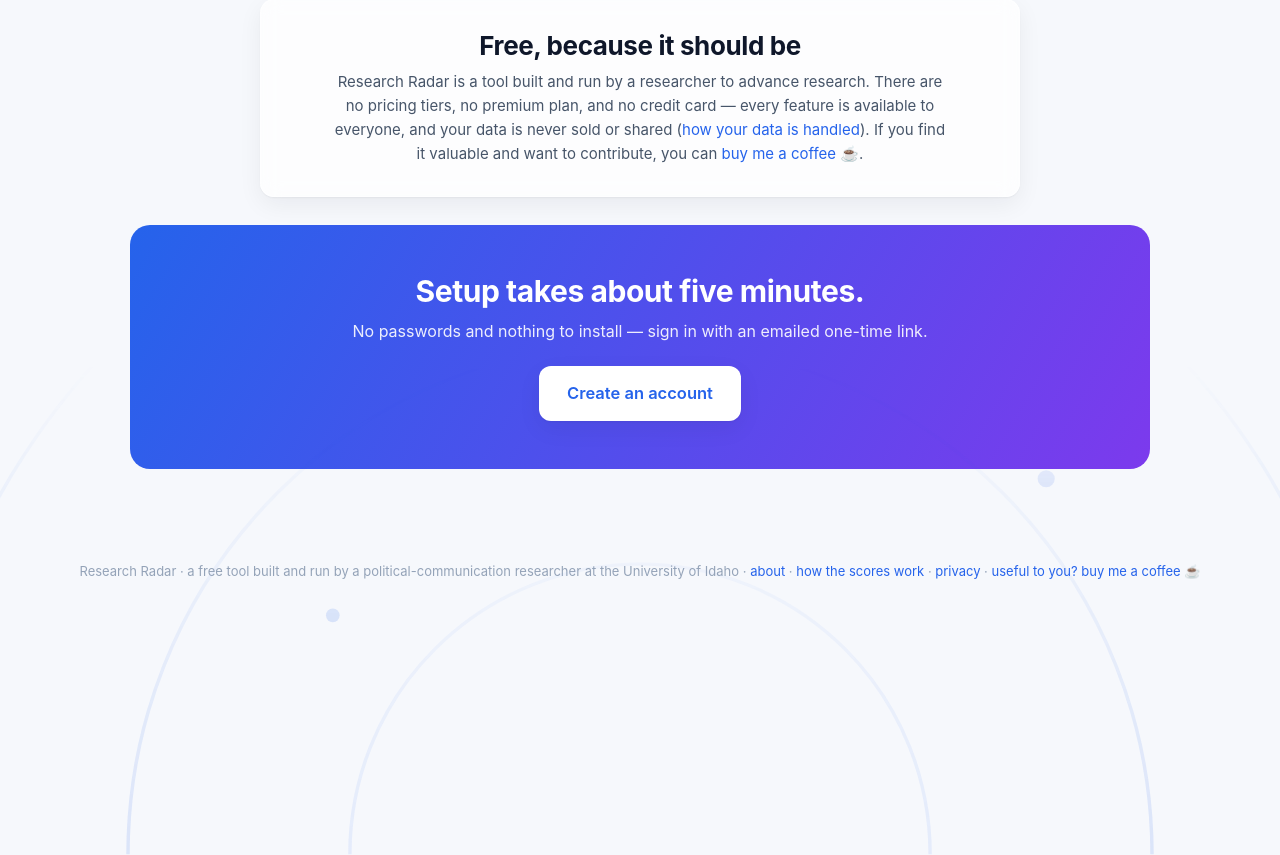
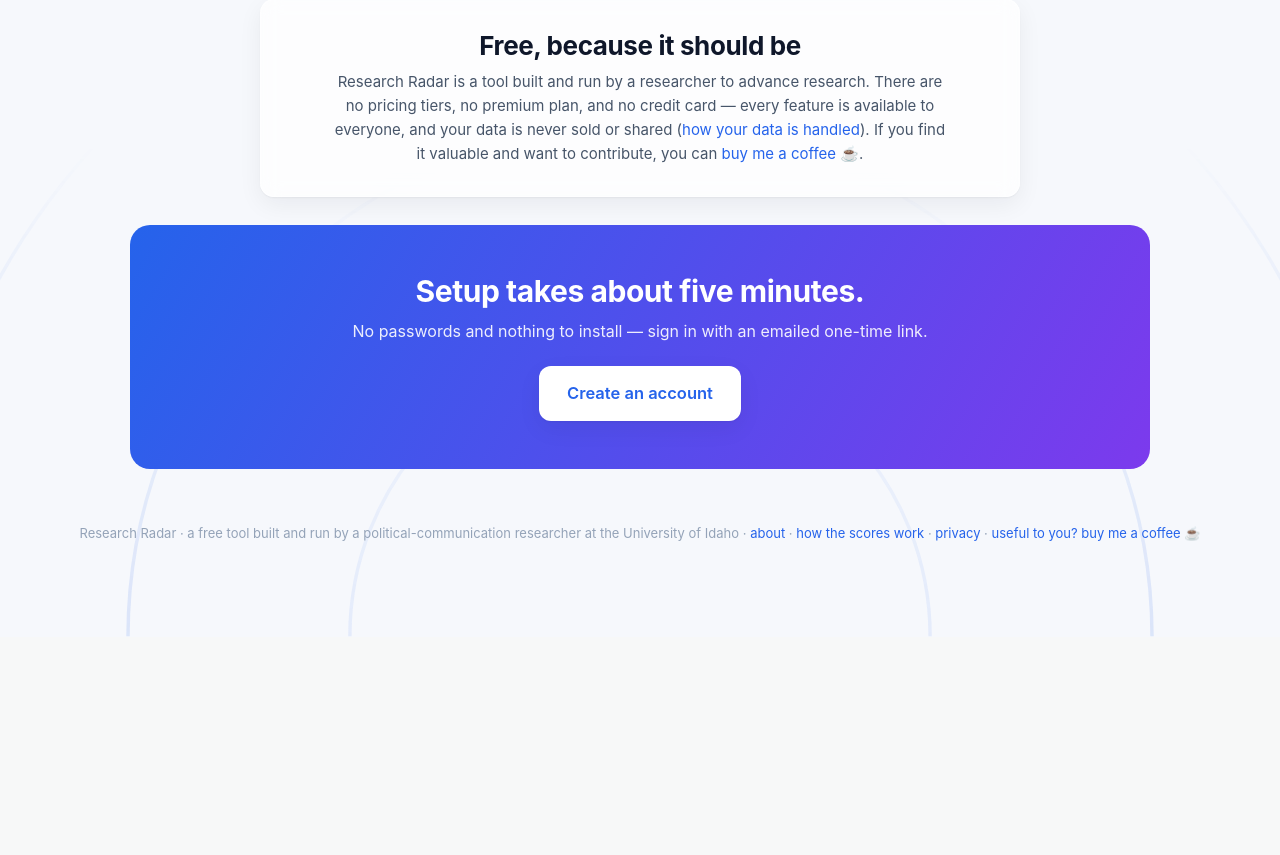
Before and after one commit to rnfunkhouser/papersradar, a FastAPI app: page / in a window 1280 px wide; the page is wider, and only the part inside the window is pictured. Shown: the part 2084-2939 px from the top of that part. After the commit the page ends 2720 px from the top of that part, so only its background shows below. Run offline with FastAPI, Linux system fonts and the light colour scheme; data comes from the database, SQL or seed files in the repository; data that the repository does not hold is empty.

Commit message:
Landing CTA floats over raised bottom-arc background
Co-Authored-By: Claude Fable 5 <noreply@anthropic.com>

```diff
--- a/app/static/style.css
+++ b/app/static/style.css
@@ -74,7 +74,7 @@ h1, h2, h3 { line-height: 1.25; letter-spacing: -0.015em; }
   position: relative; height: 0; overflow: visible; pointer-events: none; z-index: 0;
 }
 .page-arcs svg {
-  position: absolute; bottom: -330px; left: 50%; transform: translateX(-50%);
+  position: absolute; bottom: -150px; left: 50%; transform: translateX(-50%);
   width: 160vw; max-width: 2200px; color: var(--brand);
   -webkit-mask-image: linear-gradient(to top, rgba(0,0,0,.9), transparent 85%);
   mask-image: linear-gradient(to top, rgba(0,0,0,.9), transparent 85%);
@@ -370,3 +370,9 @@ code { background: var(--brand-soft); color: var(--brand-soft-text);
   margin: 4px 0 14px 22px; box-shadow: var(--shadow); }
 .about-support { clear: both; border-top: 1px solid var(--line); padding-top: 18px; margin-top: 26px; }
 @media (max-width: 520px) { .about-photo { float: none; display: block; margin: 0 auto 18px; max-width: 60%; } }
+
+main { position: relative; z-index: 1; }
+
+/* landing CTA sits over the bottom arcs */
+.cta-band { margin-bottom: -8px; }
+section.wrap:last-of-type { padding-bottom: 26px; }
```
